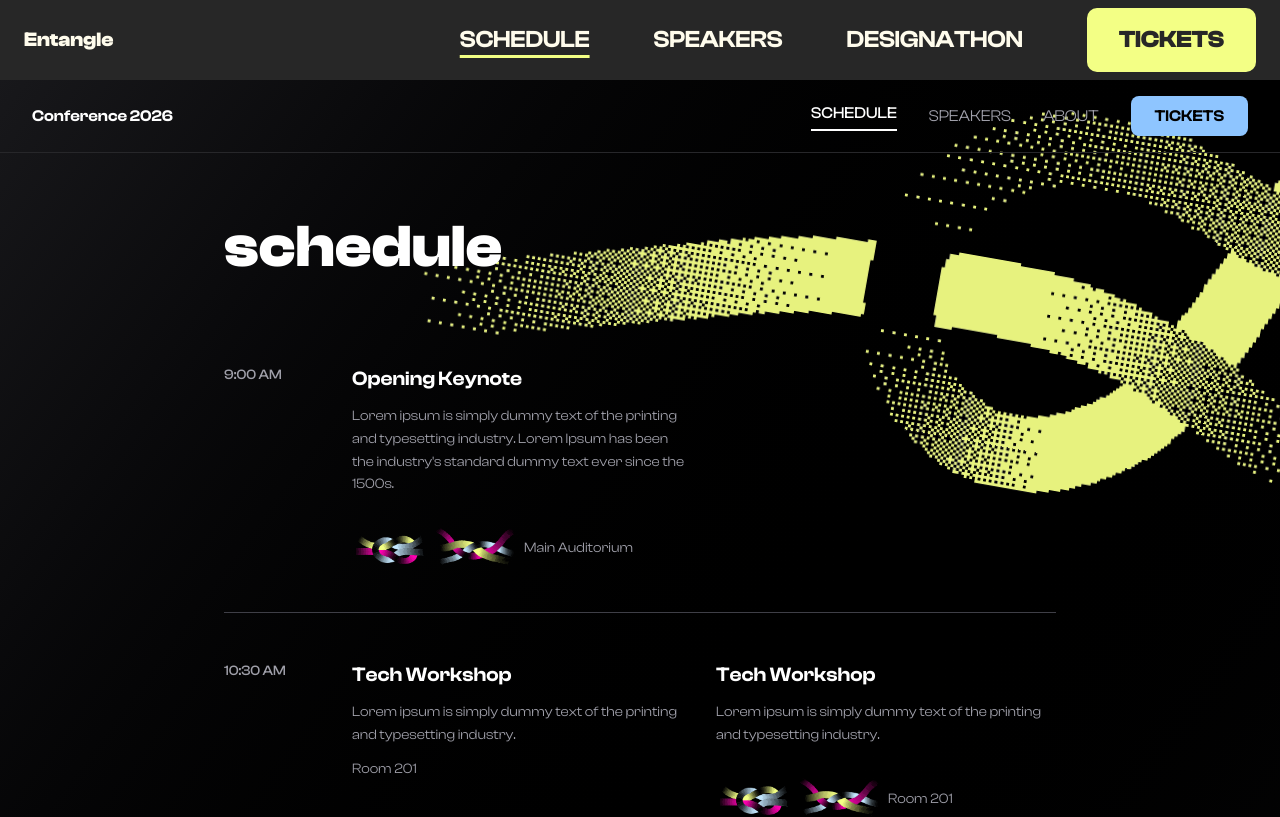
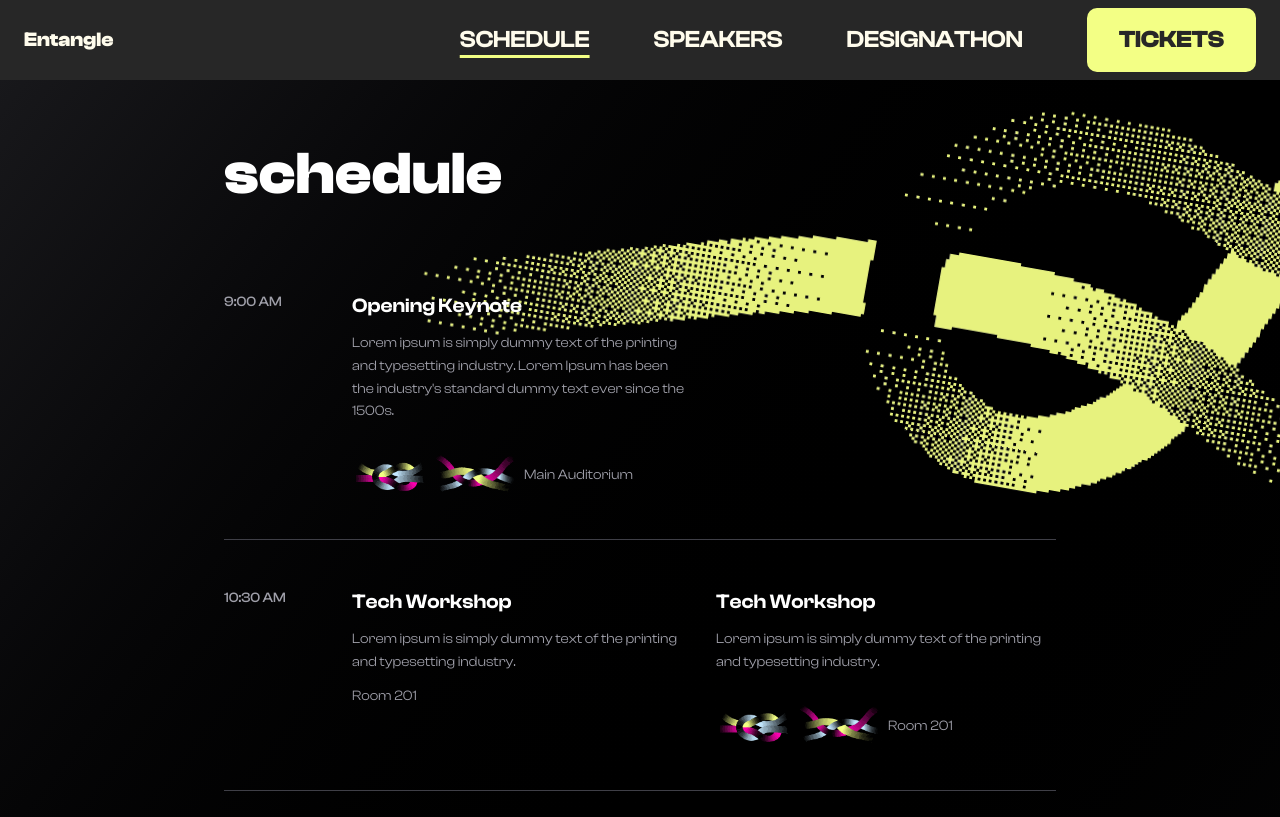
Before and after one commit to Scout-NU/conference-26, a Next.js app: page /schedule in a window 1280 px wide. Shown: the top 817 px of the page. Built offline with nearby package versions, Linux system fonts and the light colour scheme.

Commit message:
merged main in for updated navbar and css file, removed temporary header/navbar

```diff
--- a/app/schedule/page.tsx
+++ b/app/schedule/page.tsx
@@ -57,33 +57,6 @@ const TimeSlotRow = ({ time, events, isLast }: TimeSlot & { isLast: boolean }) =
 export default function Schedule() {
   return (
     <div className="relative min-h-screen overflow-x-clip bg-gradient-to-br from-zinc-900 via-black to-zinc-900">
-      {/* Header */}
-      <nav className="relative z-30 flex items-center justify-between border-b border-zinc-800 px-8 py-4">
-        <div className="font-semibold text-white">Conference 2026</div>
-        <div className="flex items-center gap-8">
-          <a
-            href="#schedule"
-            className="border-b-2 border-white pb-1 font-medium text-white"
-          >
-            SCHEDULE
-          </a>
-          <a
-            href="#speakers"
-            className="text-zinc-400 transition-colors hover:text-white"
-          >
-            SPEAKERS
-          </a>
-          <a
-            href="#about"
-            className="text-zinc-400 transition-colors hover:text-white"
-          >
-            ABOUT
-          </a>
-          <button className="rounded-md bg-blue-300 px-6 py-2 font-semibold text-black transition-colors hover:bg-blue-400">
-            TICKETS
-          </button>
-        </div>
-      </nav>
 
       {/* Yellow knot graphic - fixed to right side of viewport */}
       <div
```
